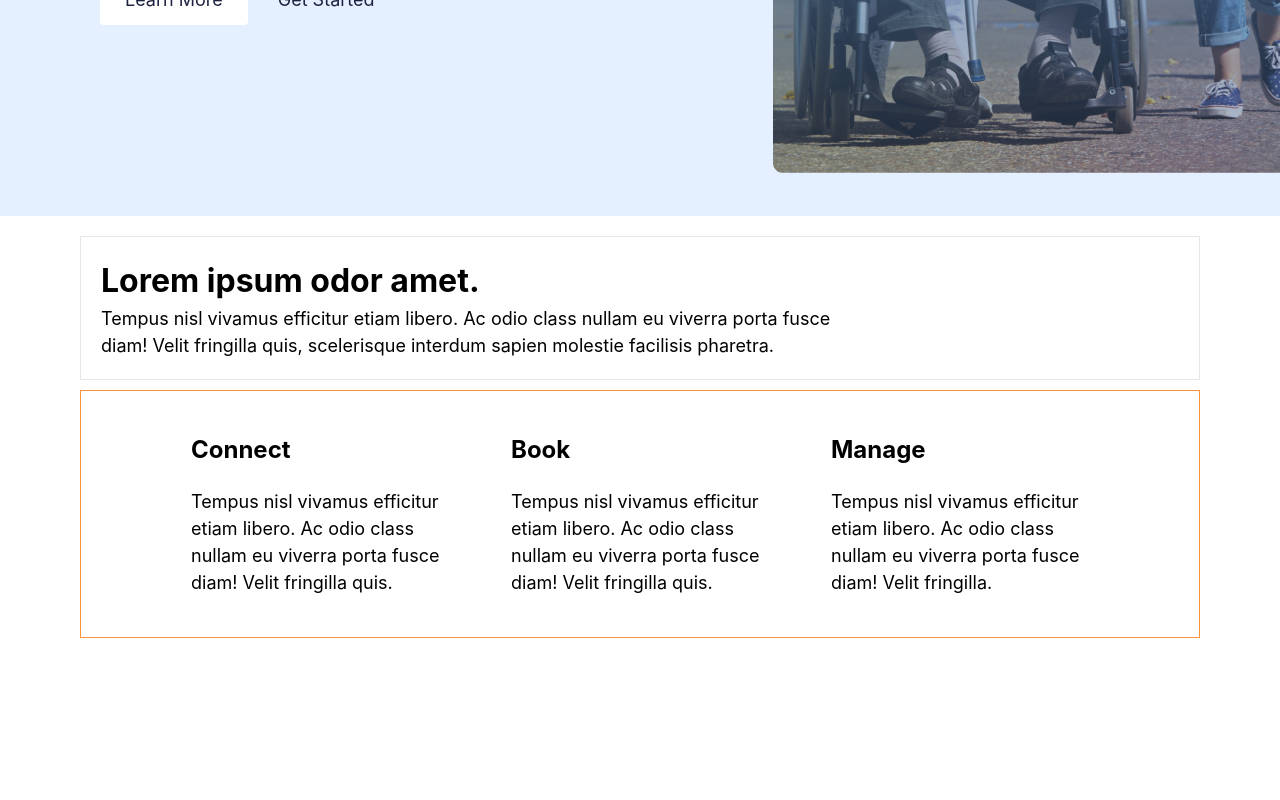
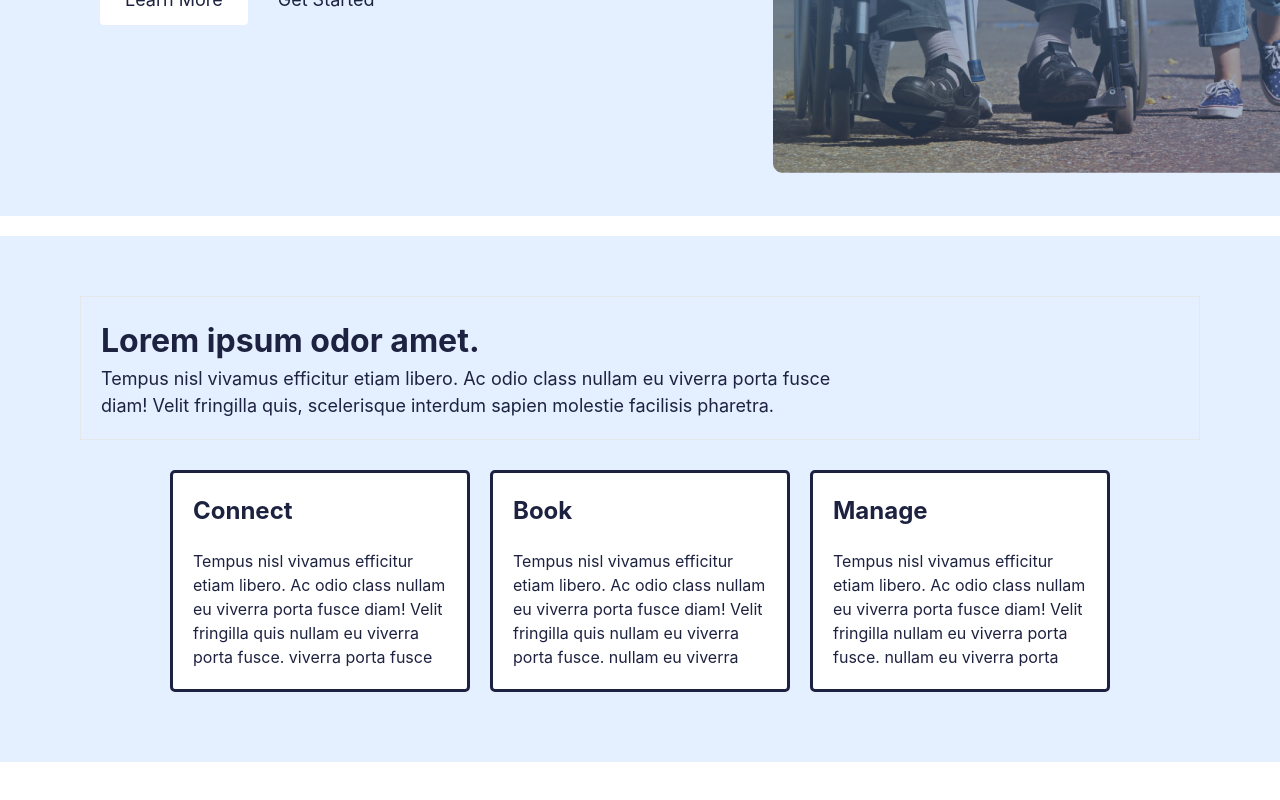
Before and after one commit to DragonWarrior9999/eclipsecare, a React (Vite) app: page / in a window 1280 px wide. Shown: the part 424-1224 px from the top of the page. Built offline with nearby package versions, Linux system fonts and the light colour scheme.

Commit message:
cleaned up no_colors

```diff
--- a/src/App.css
+++ b/src/App.css
@@ -50,3 +50,8 @@ span{
 .text{
     padding: 20px;
 }
+.cards{
+    border: solid var(--navy);
+    font-size: 3rem;
+    background-color: white;
+}
--- a/src/pages/Home.tsx
+++ b/src/pages/Home.tsx
@@ -19,28 +19,28 @@ export default function Home(){
                             <span className="ml-[10px]">Get Started</span>
                         </div>
                     </div>
-                    <div className="w-full lg:col-span-5 relative">
+                    <div className="w-full lg:col-span-5 relative hidden lg:block">
                         <div className="bg-[url('src/assets/hero-img.png')] top-[20px] right-[-40px] relative min-h-[460px] min-w-[590px] bg-no-repeat rounded-lg"></div>
                     </div>
                 </div>
             </Section>
-            <Section className="min-h-[500px] mt-[20px]">
+            <Section className="pt-[60px] pb-[50px] bg-babyblue text-navy min-h-[500px] mt-[20px]">
                 <div className="border border-pink text">
                     <h2>Lorem ipsum odor amet.</h2>
                     <p className="max-w-[740px]">Tempus nisl vivamus efficitur etiam libero. Ac odio class nullam eu viverra porta fusce diam! Velit fringilla quis, scelerisque interdum sapien molestie facilisis pharetra.</p>
                 </div>
-                <div className="mt-[10px] text flex-col flex md:flex-row justify-center gap-8 border border-orange-400">
-                        <div className="text w-full md:max-w-[300px] rounded-lg min-h-[200px] border border-white">
+                <div className="mt-[10px] text flex-col flex md:flex-row justify-center gap-8">
+                        <div className="text w-full md:max-w-[300px] rounded-lg min-h-[200px] border border-white cards">
                             <h3>Connect</h3>
-                            <p className="mt-[20px]">Tempus nisl vivamus efficitur etiam libero. Ac odio class nullam eu viverra porta fusce diam! Velit fringilla quis.</p>
+                            <p className="mt-[20px] text-[1.6rem]">Tempus nisl vivamus efficitur etiam libero. Ac odio class nullam eu viverra porta fusce diam! Velit fringilla quis nullam eu viverra porta fusce. viverra porta fusce</p>
                         </div>
-                        <div className="text w-full md:max-w-[300px] rounded-lg min-h-[200px] border border-white">
+                        <div className="text w-full md:max-w-[300px] rounded-lg min-h-[200px] border border-white cards">
                             <h3>Book</h3>
-                            <p className="mt-[20px]">Tempus nisl vivamus efficitur etiam libero. Ac odio class nullam eu viverra porta fusce diam! Velit fringilla quis.</p>
+                            <p className="mt-[20px] text-[1.6rem]">Tempus nisl vivamus efficitur etiam libero. Ac odio class nullam eu viverra porta fusce diam! Velit fringilla quis nullam eu viverra porta fusce. nullam eu viverra</p>
                         </div>
-                        <div className="text w-full md:max-w-[300px] rounded-lg min-h-[200px] border border-white">
+                        <div className="text w-full md:max-w-[300px] rounded-lg min-h-[200px] border border-white cards">
                             <h3>Manage</h3>
-                            <p className="mt-[20px]">Tempus nisl vivamus efficitur etiam libero. Ac odio class nullam eu viverra porta fusce diam! Velit fringilla.</p>
+                            <p className="mt-[20px] text-[1.6rem]">Tempus nisl vivamus efficitur etiam libero. Ac odio class nullam eu viverra porta fusce diam! Velit fringilla nullam eu viverra porta fusce. nullam eu viverra porta </p>
                         </div>
                 </div>
             </Section>
```
